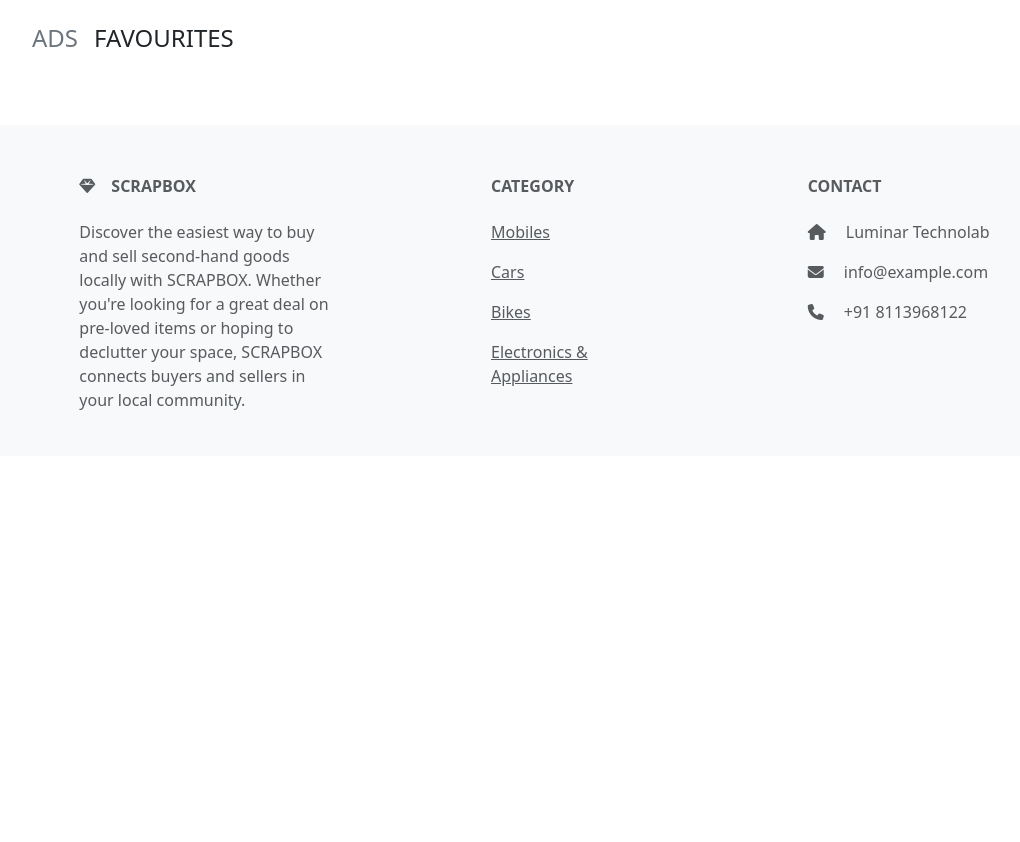
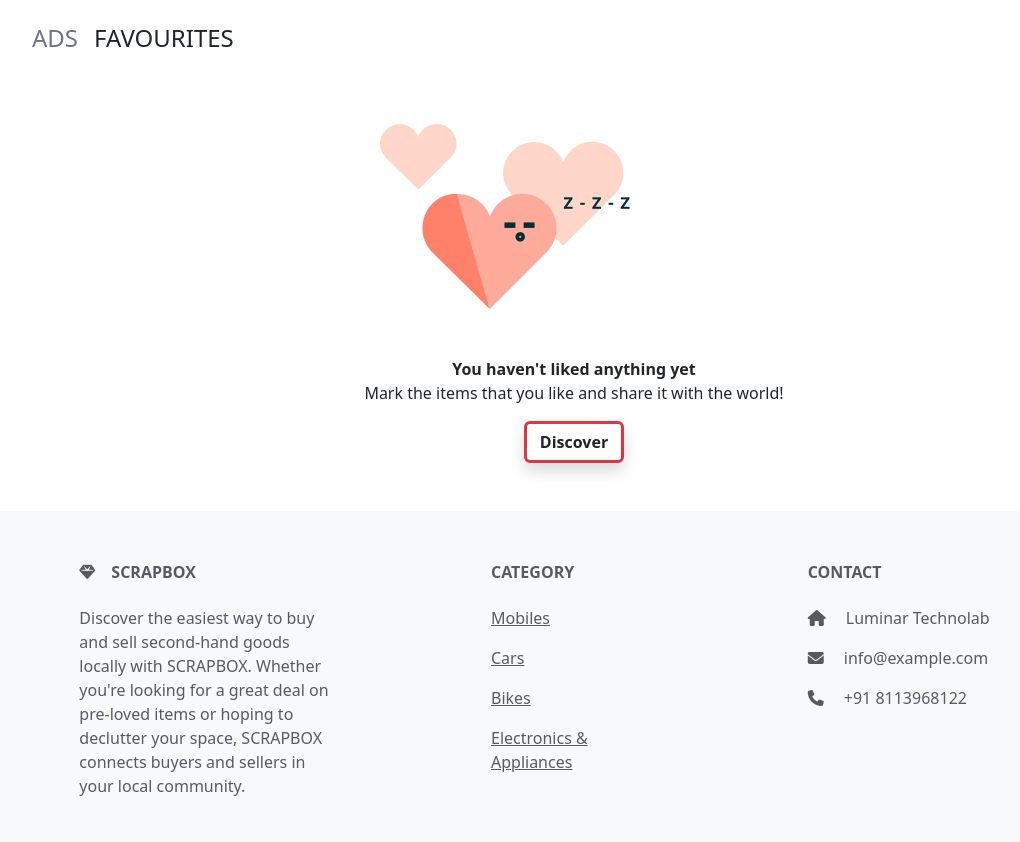
Before and after one commit to Fayas-Nisthar/SCRAPBOX, a Django app: page /scrap/fav/ in a window 1280 px wide; the page is wider, and only the part inside the window is pictured. Shown: the part 62-904 px from the top of that part, without its empty margins (66-1086 px from the left). Before the commit the page ends 472 px from the top of that part, so only its background shows below. Run offline with Django 4.2, Linux system fonts and the light colour scheme; the visitor is signed in with stand-in values (Sample User, id 1); data comes from the database, SQL or seed files in the repository; data that the repository does not hold is empty.

Commit message:
blank page updated

```diff
--- a/scrapboxapp/templates/favourites.html
+++ b/scrapboxapp/templates/favourites.html
@@ -1,6 +1,6 @@
 {%extends 'base.html'%}
 {%block body_block%}
-
+{%load static%}
 
 <div class="container mb-5">
   <div class="d-flex mb-3">
@@ -8,6 +8,7 @@
     <h4 class="ms-3"><a href="{%url 'fav'%}" class="text-dark link-underline link-underline-opacity-0">FAVOURITES</a></h4>
   </div>
     <div class="row">
+      {%if data.scrap.all%}
       {%for d in data.scrap.all%}
       <div class="col-3 mt-3">
         <div class="card " style="width: 18rem;">
@@ -38,8 +39,22 @@
             </a>
         </div>
       </div>
+      {%endfor%}
+      {%else%}
+        <div class="w-100 d-flex justify-content-center">
+          <div class="">
+            <img src="{%static 'images/reg2.jpg'%}" alt="">
+            <div class="text-center">
+              <strong>You haven't liked anything yet</strong>
+              <p>Mark the items that you like and share it with the world!</p>
+              <a href="{%url 'home'%}"><button class="btn border border-danger border-3 text-dark fw-bold shadow" style="width: 100px;">Discover</button></a>
 
-      {%endfor%}
+            </div>
+          </div>
+
+        </div>
+      {%endif%}
+
     </div>
 
 </div>
--- a/scrapboxapp/templates/home.html
+++ b/scrapboxapp/templates/home.html
@@ -29,7 +29,7 @@
                   <h5 class="card-title fw-bold text-dark">₹{{d.price}}/-</h5>
                   <div class="card-text text-dark">{{d.name}}</div>
                   <small class="text-body-secondary">{{d.location}}</small>
-                  <small class="text-body-secondary position-absolute end-0 pe-2" >{{d.created_date|date:"F d"}}</small>
+                   <small class="text-body-secondary position-absolute end-0 pe-2" >{{d.created_date|date:"F d"}}</small>
                 </div>
               </a>
           </div>
```
Also changed, not shown: scrapboxapp/templates/myprdcts.html (+16 -0 lines).
